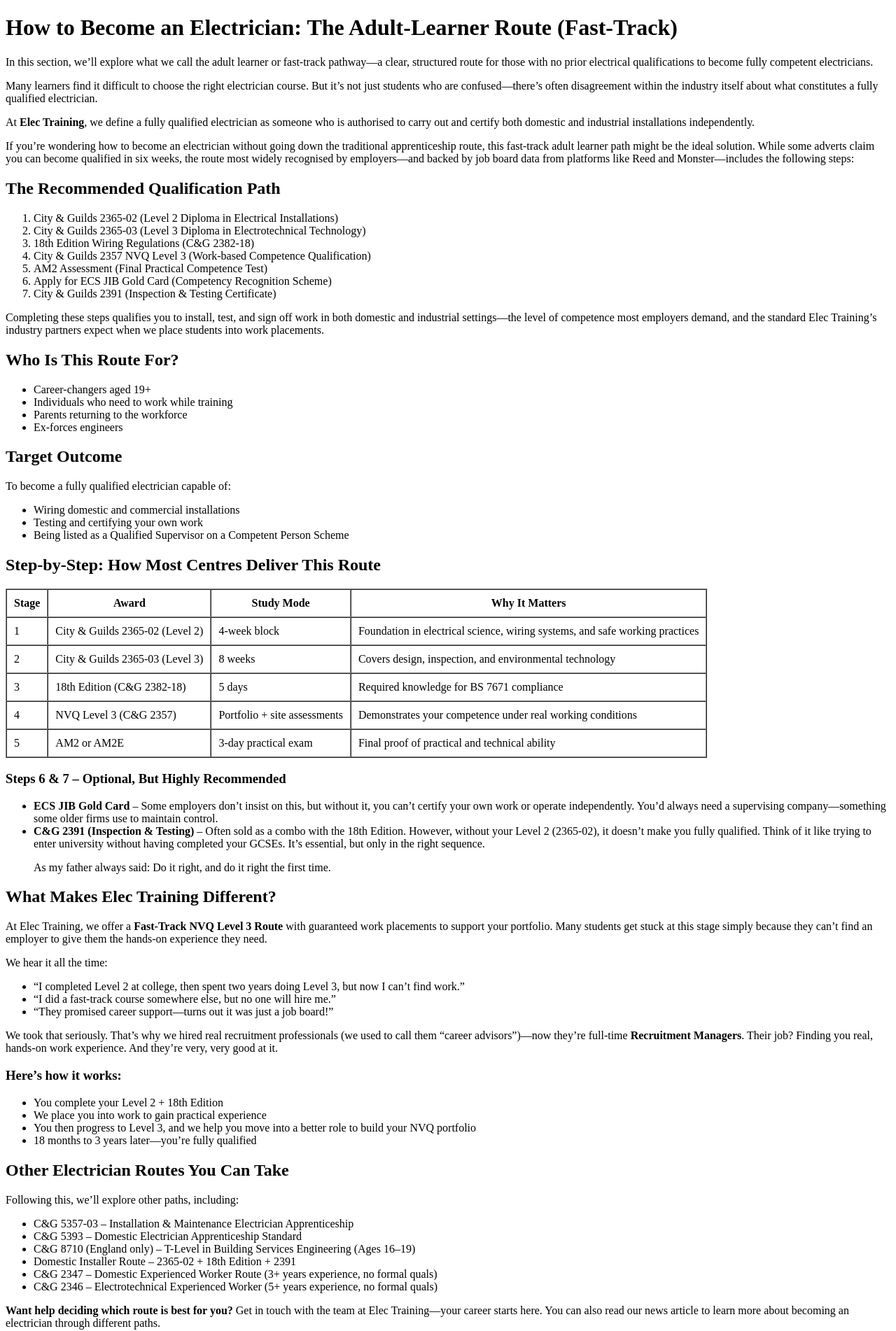
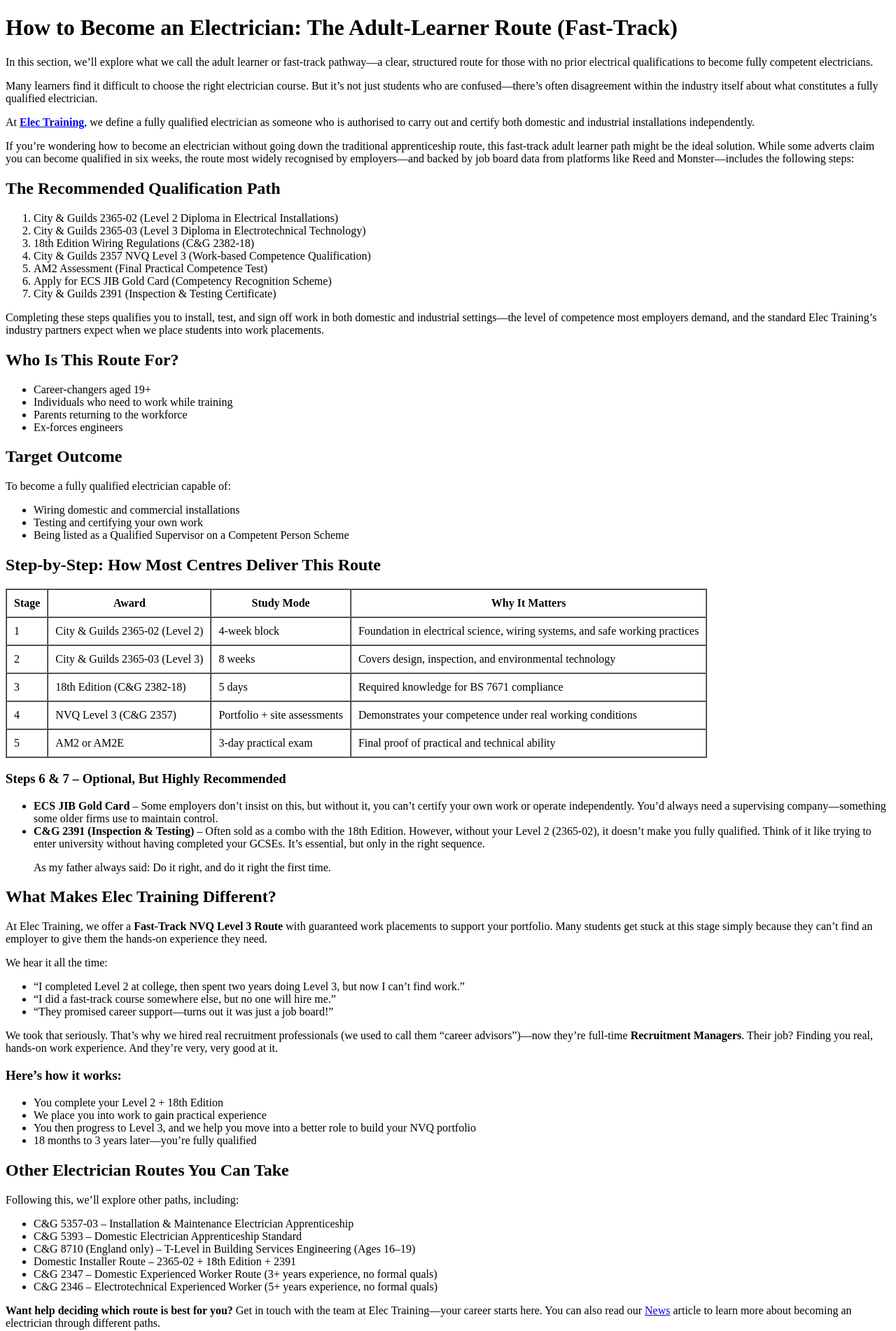
Before and after one commit to electraining/how-to-become-an-electrician, a plain HTML site: page index.html in a window 1280 px wide. Shown: the whole page at 70% size. Drawn offline with Linux system fonts and the light colour scheme.

Commit message:
Update index.html

```diff
--- a/index.html
+++ b/index.html
@@ -13,7 +13,7 @@
 
   <p>Many learners find it difficult to choose the right electrician course. But it’s not just students who are confused—there’s often disagreement within the industry itself about what constitutes a fully qualified electrician.</p>
 
-  <p>At <strong>Elec Training</strong>, we define a fully qualified electrician as someone who is authorised to carry out and certify both domestic and industrial installations independently.</p>
+  <p>At <strong><a href="https://elec.training/"> Elec Training</a></strong>, we define a fully qualified electrician as someone who is authorised to carry out and certify both domestic and industrial installations independently.</p>
 
   <p>If you’re wondering how to become an electrician without going down the traditional apprenticeship route, this fast-track adult learner path might be the ideal solution. While some adverts claim you can become qualified in six weeks, the route most widely recognised by employers—and backed by job board data from platforms like Reed and Monster—includes the following steps:</p>
 
@@ -131,7 +131,7 @@
     <li>C&G 2346 – Electrotechnical Experienced Worker (5+ years experience, no formal quals)</li>
   </ul>
 
-  <p><strong>Want help deciding which route is best for you?</strong> Get in touch with the team at Elec Training—your career starts here. You can also read our news article to learn more about becoming an electrician through different paths.</p>
+  <p><strong>Want help deciding which route is best for you?</strong> Get in touch with the team at Elec Training—your career starts here. You can also read our <a href="https://elec.training/news/">News</a> article to learn more about becoming an electrician through different paths.</p>
 
 </body>
 </html>
```
